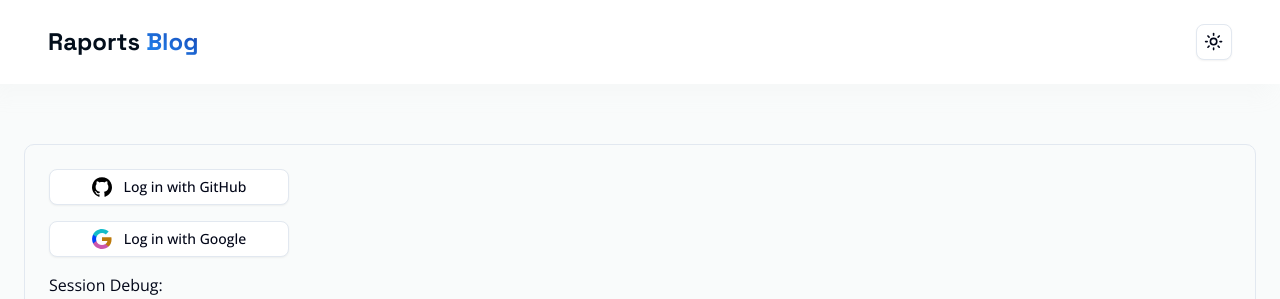
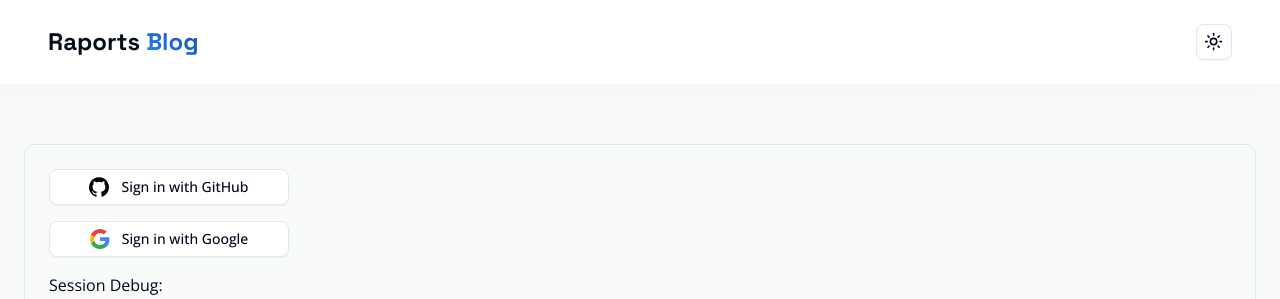
Before and after one commit to ramis-khasianov/blog, a Next.js app: page /debugging in a window 1280 px wide. Shown: the top 299 px of the page. Built offline with nearby package versions, Linux system fonts and the light colour scheme; no server answers.

Commit message:
github google auth changes

```diff
--- a/components/forms/GithubAuthForm.tsx
+++ b/components/forms/GithubAuthForm.tsx
@@ -38,7 +38,7 @@ const GithubAuthForm = ({ className }: { className?: string }) => {
         height={20}
         className="invert-colors mr-1 object-contain"
       />
-      <span>Log in with GitHub</span>
+      <span>Sign in with GitHub</span>
     </Button>
   );
 };
--- a/components/forms/GoogleAuthForm.tsx
+++ b/components/forms/GoogleAuthForm.tsx
@@ -36,9 +36,9 @@ const GoogleAuthForm = ({ className }: { className?: string }) => {
         alt="Google Logo"
         width={20}
         height={20}
-        className="invert-colors mr-1 object-contain"
+        className="mr-1 object-contain"
       />
-      <span>Log in with Google</span>
+      <span>Sign in with Google</span>
     </Button>
   );
 };
```
